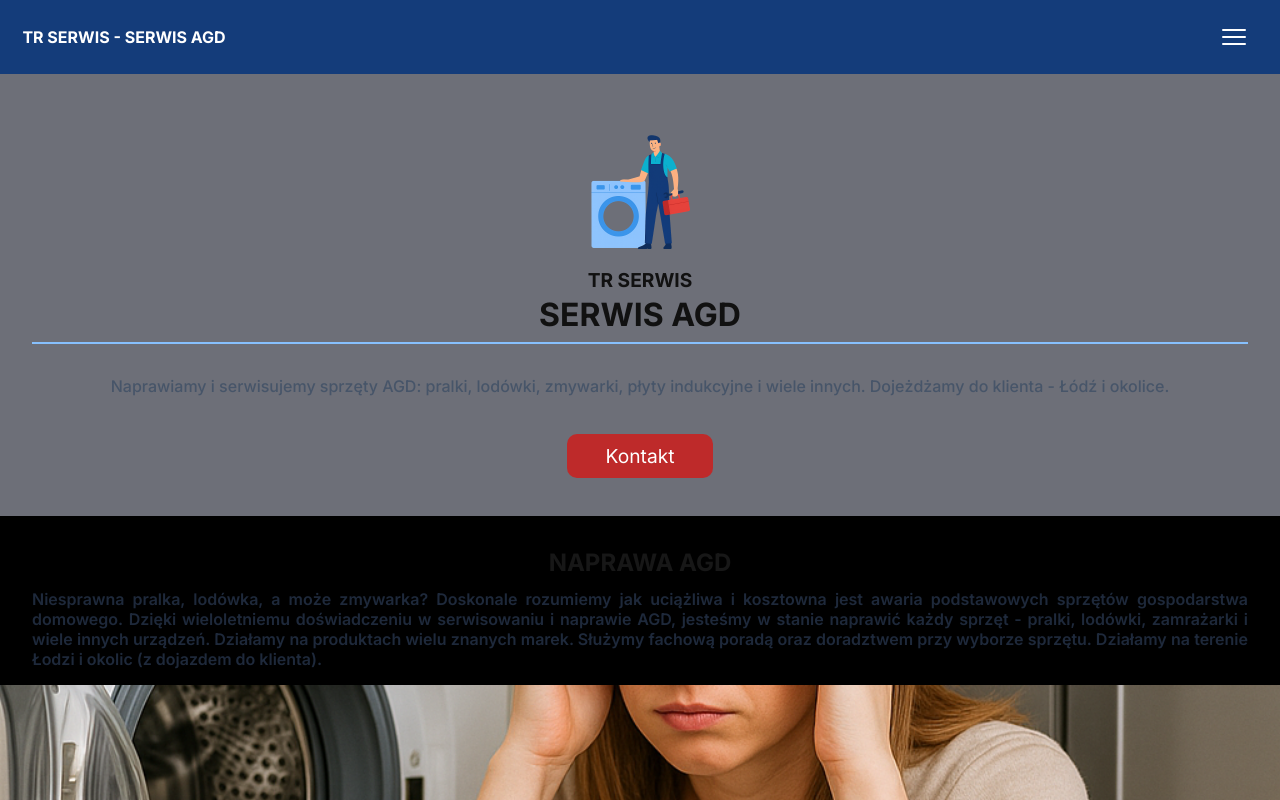
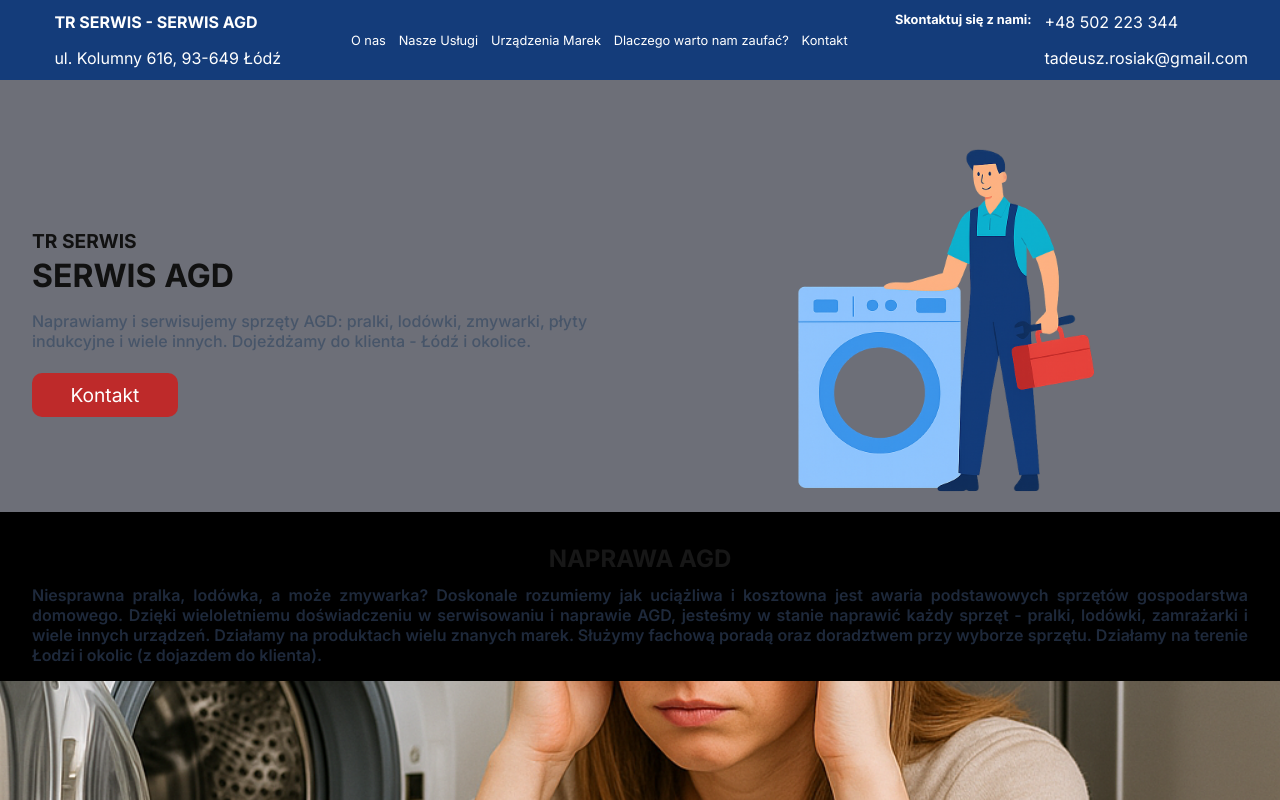
Before and after one commit to krystianKuch22/serwis-agd, a Next.js app: page / in a window 1280 px wide. Shown: the top 800 px of the page. Built offline with nearby package versions, Linux system fonts and the light colour scheme; a web font is replaced by a local one.

Commit message:
Navigation and header resposive adjustments not finished

```diff
--- a/components/common/BurgerButton/BurgerButton.styled.js
+++ b/components/common/BurgerButton/BurgerButton.styled.js
@@ -11,6 +11,10 @@ export const Button = styled.button`
   background: transparent;
   cursor: pointer;
   -webkit-tap-highlight-color: transparent;
+
+  @media (min-width: 1200px) {
+    display: none;
+  }
 `;
 
 export const Box = styled.span`
--- a/components/layout/Wraper/Wraper.js
+++ b/components/layout/Wraper/Wraper.js
@@ -1,5 +1,5 @@
 import { WraperStyled } from "./Wraper.styled";
 
-export default function Wraper({children}) {
-  return <WraperStyled>{children}</WraperStyled>;
+export default function Wraper({children, view}) {
+  return <WraperStyled className={view}>{children}</WraperStyled>;
 }
--- a/components/sections/Header/Header.js
+++ b/components/sections/Header/Header.js
@@ -4,24 +4,58 @@ import Wraper from "@/components/layout/Wraper";
 import Image from "next/image";
 import Button from "@/components/common/Button";
 
-
 export default function Header() {
   return (
     <HeaderContainer id="home">
-        <Wraper>
+      <Wraper view="mobile">
         <div className="headerImg">
-              <Image src="/headerImg.png" alt="hero image" fill style={{objectFit: "contain"}} priority/>
+          <Image
+            src="/headerImg.png"
+            alt="hero image"
+            fill
+            style={{ objectFit: "contain" }}
+            priority
+          />
         </div>
         <h1>
-                <span>tr serwis</span><br/>
+          <span>tr serwis</span>
+          <br />
           serwis agd
         </h1>
         <div className="deco-line"></div>
         <p>
-                Naprawiamy i serwisujemy sprzęty AGD: pralki, lodówki, zmywarki, płyty indukcyjne i wiele innych. Dojeżdżamy do klienta - Łódź i okolice.
+          Naprawiamy i serwisujemy sprzęty AGD: pralki, lodówki, zmywarki, płyty
+          indukcyjne i wiele innych. Dojeżdżamy do klienta - Łódź i okolice.
         </p>
         <div className="contact-btn">
-                <Button isNavButton={true}/>
+          <Button isNavButton={true} />
+        </div>
+      </Wraper>
+      <Wraper view="desktop">
+        <div className="desktop-column">
+          <h1>
+            <span>tr serwis</span>
+            <br />
+            serwis agd
+          </h1>
+          <div className="deco-line"></div>
+          <p>
+            Naprawiamy i serwisujemy sprzęty AGD: pralki, lodówki, zmywarki,
+            płyty indukcyjne i wiele innych. Dojeżdżamy do klienta - Łódź i
+            okolice.
+          </p>
+          <div className="contact-btn">
+            <Button isNavButton={true} />
+          </div>
+        </div>
+        <div className="headerImg">
+          <Image
+            src="/headerImg.png"
+            alt="hero image"
+            fill
+            style={{ objectFit: "contain" }}
+            priority
+          />
         </div>
       </Wraper>
     </HeaderContainer>
--- a/components/sections/Header/Header.styled.js
+++ b/components/sections/Header/Header.styled.js
@@ -3,7 +3,8 @@ import styled from "styled-components";
 export const HeaderContainer = styled.header`
   width: 100%;
   min-height: 60vh;
-  background: ${(p) => p.theme?.headerBg ?? "var(--section-one-bg-color, #ffffff)"};
+  background: ${(p) =>
+    p.theme?.headerBg ?? "var(--section-one-bg-color, #ffffff)"};
   color: ${(p) => p.theme?.text ?? "#111"};
   padding-top: 8em;
   box-shadow: 0 1px 0 rgba(0, 0, 0, 0.04);
@@ -13,14 +14,14 @@ export const HeaderContainer = styled.header`
     width: 8em;
     height: 8em;
   }
-    h1 {
-        text-align: center;
-        text-transform: uppercase;
+  h1 {
+    text-align: center;
+    text-transform: uppercase;
 
-        span{
-            font-size: 0.6em;
-        }
+    span {
+      font-size: 0.6em;
     }
+  }
 
   .deco-line {
     width: 100%;
@@ -28,15 +29,57 @@ export const HeaderContainer = styled.header`
     margin-top: 0.5em;
     margin-bottom: 2em;
     background-color: var(--deco-line-color);
+
+    @media (min-width: 1200px) {
+      display: none;
+    }
   }
 
-  p{
+  p {
     text-align: center;
     font-weight: 500;
     color: var(--header-paragraph-color);
   }
 
-  .contact-btn{
+  .contact-btn {
     margin: 3em 0;
   }
+
+  .desktop {
+    display: none;
+  }
+
+  @media (min-width: 1200px) {
+    .mobile {
+      display: none;
+    }
+    .desktop {
+      display: flex;
+      flex-direction: row;
+      .desktop-column {
+        display: flex;
+        flex-direction: column;
+        align-items: start;
+        width: 50%;
+        gap: 1em;
+
+        h1{
+          text-align: left;
+        }
+
+        P{
+          text-align: left;
+        }
+      }
+
+      .headerImg{
+        width: 50%;
+        height: 24em;
+      }
+    }
+
+    .contact-btn{
+      margin: 1em 0;
+    }
+  }
 `;
--- a/components/sections/Navigation/Navigation.js
+++ b/components/sections/Navigation/Navigation.js
@@ -12,7 +12,14 @@ export default function Navigation() {
   return (
     <NavigationStyled>
       <TopRow>
-        <Brand href="#home"><h1>tr serwis - serwis agd</h1></Brand>
+        <div>
+          <Brand href="#home">
+            <h1>tr serwis - serwis agd</h1>
+          </Brand>
+          <a href="https://maps.app.goo.gl/Jhw7LhHBBtprxduY9" className="desktop-info">
+            ul. Kolumny 616, 93-649 Łódź
+          </a>
+        </div>
         <BurgerButton
           isOpen={open}
           onClick={toggle}
@@ -21,12 +28,36 @@ export default function Navigation() {
       </TopRow>
 
       <Menu open={open}>
-        <a href="#about-us" onClick={toggle}>O nas</a>
-        <a href="#services" onClick={toggle}>Nasze Usługi</a>
-        <a href="#brands" onClick={toggle}>Urządzenia Marek</a>
-        <a href="#why-trust" onClick={toggle}>Dlaczego warto nam zaufać?</a>
-        <a href="#contact" onClick={toggle}>Kontakt</a>
+        <a href="#about-us" onClick={toggle}>
+          O nas
+        </a>
+        <a href="#services" onClick={toggle}>
+          Nasze Usługi
+        </a>
+        <a href="#brands" onClick={toggle}>
+          Urządzenia Marek
+        </a>
+        <a href="#why-trust" onClick={toggle}>
+          Dlaczego warto nam zaufać?
+        </a>
+        <a href="#contact" onClick={toggle}>
+          Kontakt
+        </a>
       </Menu>
+
+      <div className="contact-container-desktop">
+        <div>
+          <h3>Skontaktuj się z nami:</h3>
+        </div>
+        <div className="contact-column">
+          <a href="tel:+48502223344" className="phone-number">
+            +48 502 223 344
+          </a>
+          <a href="mailto:tadeusz.rosiak@gmail.com" className="email">
+            tadeusz.rosiak@gmail.com
+          </a>
+        </div>
+      </div>
     </NavigationStyled>
   );
 }
--- a/components/sections/Navigation/Navigation.styled.js
+++ b/components/sections/Navigation/Navigation.styled.js
@@ -8,6 +8,35 @@ export const NavigationStyled = styled.nav`
   background-color: var(--main-color, #ffffff);
   color: ${(p) => p.theme?.text ?? "#111"};
   z-index: 40;
+
+  .contact-container-desktop {
+  display: none;
+
+  @media (min-width: 1200px) {
+    display: flex;
+    color: var(--regular-white-color);
+
+    h3{
+      font-size: .8rem;
+      margin-right: 1em;
+    }
+
+
+    .contact-column{
+      display: flex;
+      flex-direction: column;
+      gap: 1em;
+      padding-right: 2em;
+    }
+  }
+}
+
+@media (min-width: 1200px) {
+  display: flex;
+  justify-content: space-between;
+  align-items: center;
+  height: 10vh;
+}
 `;
 
 export const TopRow = styled.div`
@@ -15,6 +44,27 @@ export const TopRow = styled.div`
   align-items: center;
   justify-content: space-between;
   padding: 0.8em 1.4em;
+
+  @media (min-width: 1200px) {
+
+
+    div{
+      padding-left: 2em;
+
+      a{
+        padding-top: 1em;
+      }
+    }
+  }
+
+
+  .desktop-info {
+    display: none;
+    @media (min-width: 1200px) {
+      display: block;
+      color: var(--regular-white-color);
+    }
+  }
 `;
 
 export const Brand = styled.a`
@@ -40,6 +90,15 @@ export const Menu = styled.div`
   a {
     color: var(--regular-white-color);
   }
+
+  @media (min-width: 1200px) {
+    overflow: visible;
+    flex-direction: row;
+    padding: 0;
+    max-height: none;
+    gap: 1em;
+    font-size: .8rem;
+  }
 `;
 
 export const NavWrapper = styled.div`
```
Lines whose indentation alone changed are shown as unchanged.
